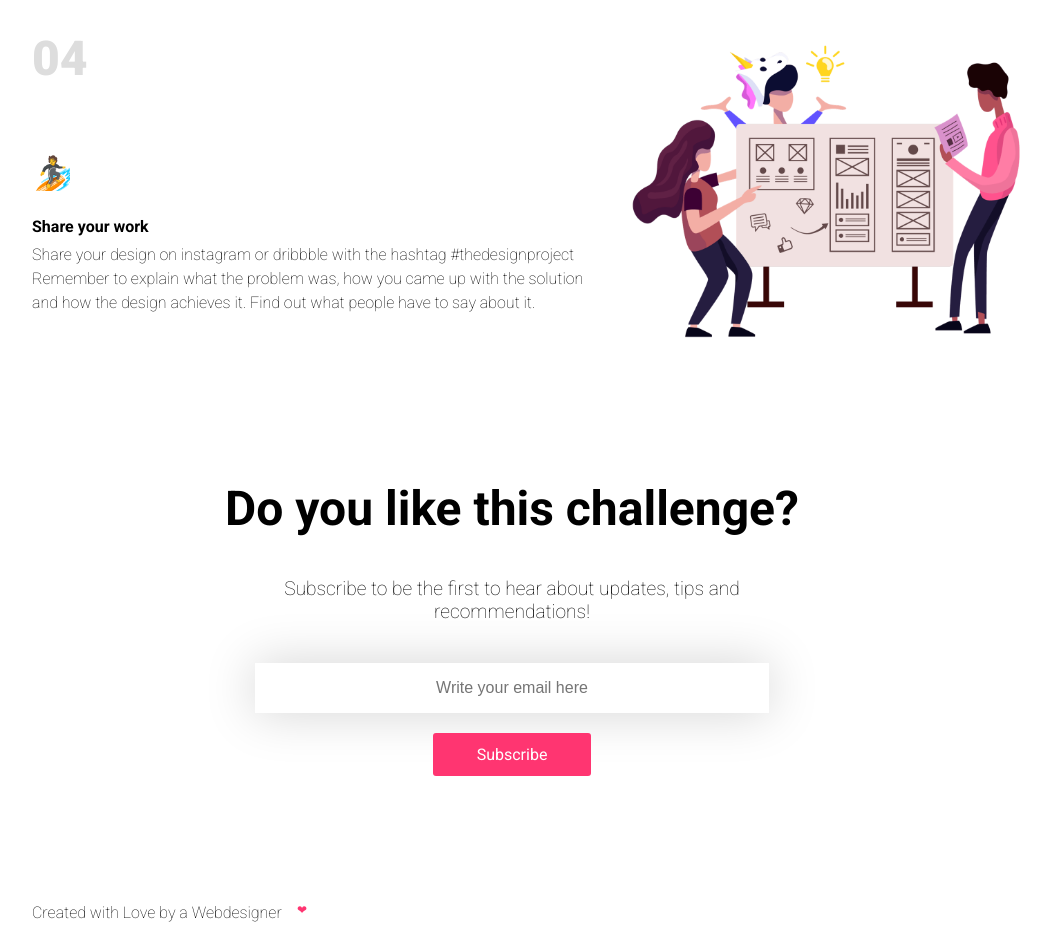
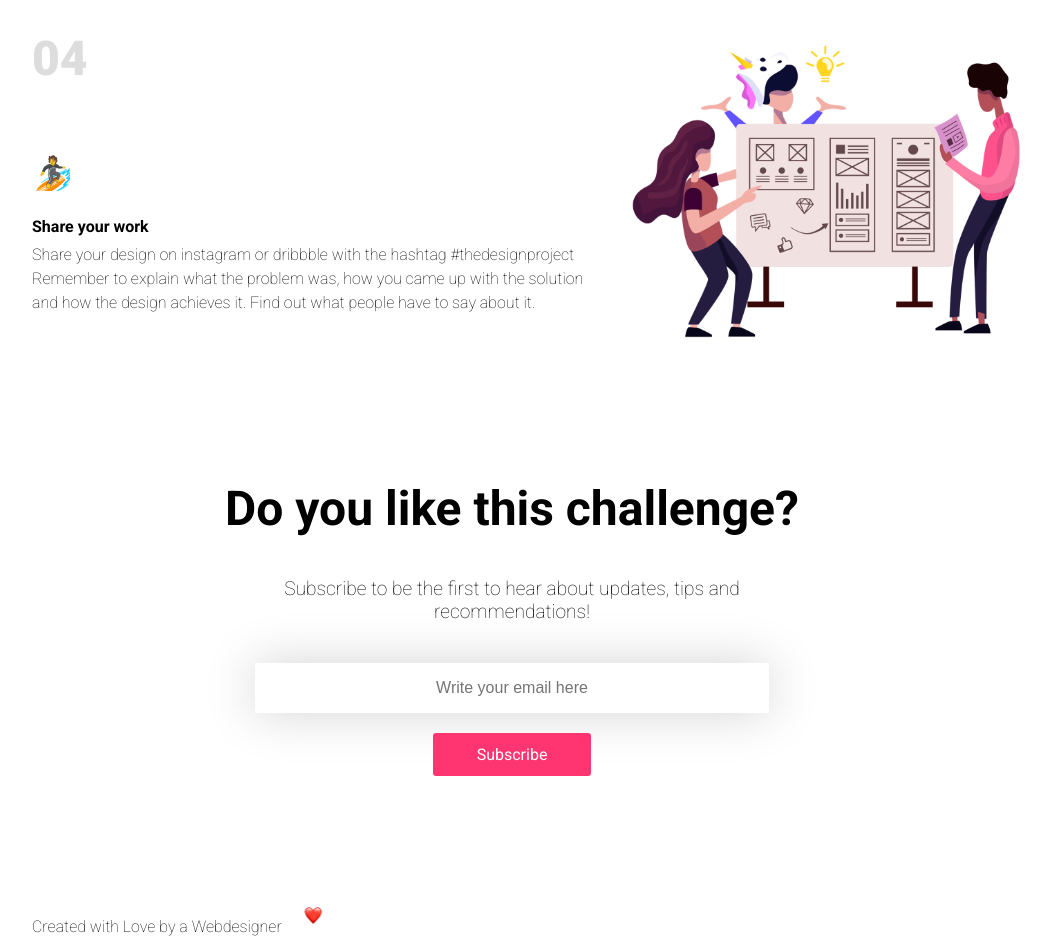
Before and after one commit to OezcanEser/Project-Designer-Challenge, a plain HTML site: page index.html in a window 1280 px wide. Shown: the part 4426-5378 px from the top of the page, without its empty margins (128-1179 px from the left). Drawn offline with Linux system fonts and the light colour scheme.

Commit message:
litte korr

```diff
--- a/assets/css/styles.css
+++ b/assets/css/styles.css
@@ -314,7 +314,6 @@ footer {
 
 footer span {
     display: inline-block;
-    font-size: 1.5rem;
     margin-left: .5vw;
     color: #ff3571;
     animation:scale-up-center 1s cubic-bezier(.39,.575,.565,1.000) 1s infinite alternate both;
--- a/index.html
+++ b/index.html
@@ -192,7 +192,7 @@
     <!-- footer beginn -->
 
     <footer>
-        <p>Created with Love by a Webdesigner <span>❤</span></p>
+        <p>Created with Love by a Webdesigner <span><img src="./assets/img/love.png" alt=""></span></p>
     </footer>
 
     <!-- footer end -->
```
